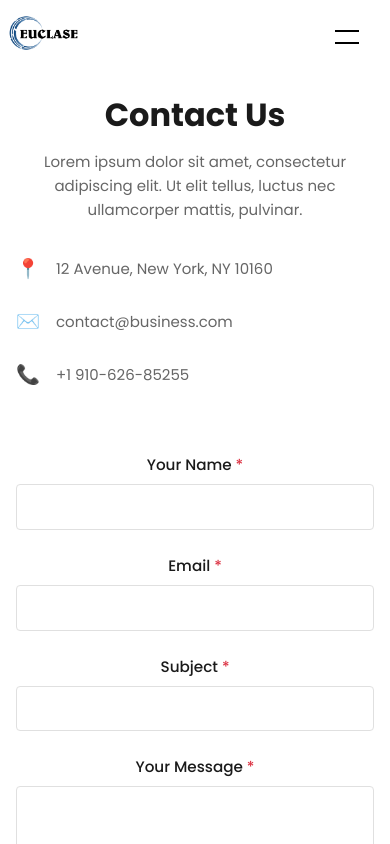
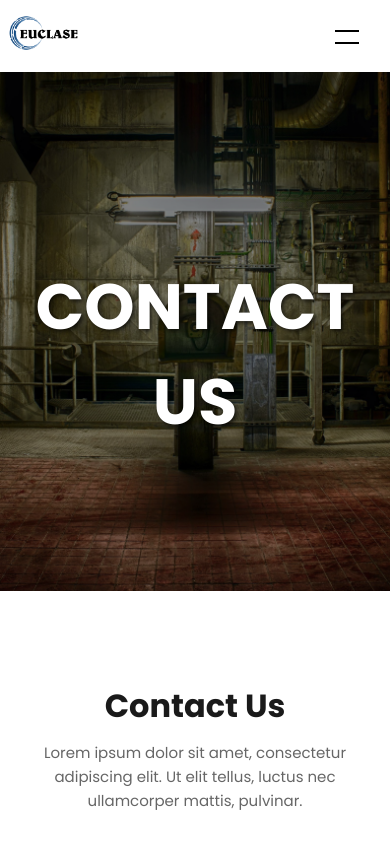
Before and after one commit to Syedsafwan24/Euclase, a React (Vite) app: page /contact in a window 390 px wide. Shown: the top 844 px of the page. Built offline with nearby package versions, Linux system fonts and the light colour scheme.

Commit message:
changed responsivness

```diff
--- a/components/Contact.jsx
+++ b/components/Contact.jsx
@@ -69,6 +69,9 @@ const Contact = () => {
 	return (
 		<>
 			{/* <Header /> */}
+			<div className='contact-header'>
+				<div className='contact-header-text'>CONTACT US</div>
+			</div>
 			<div className='contact-container'>
 				<div className='contact-left'>
 					<h1 className='contact-title'>Contact Us</h1>
--- a/components/contact.css
+++ b/components/contact.css
@@ -1,3 +1,34 @@
+.contact-header {
+	position: relative;
+	width: 100%;
+	height: 70vh; /* Adjust height as needed */
+	background: url('./bgcontact.jpg') no-repeat center center/cover;
+}
+
+.contact-header::before {
+	content: '';
+	position: absolute;
+	top: 0;
+	left: 0;
+	width: 100%;
+	height: 100%;
+	background-color: rgba(0, 0, 0, 0.5); /* Black overlay with 50% opacity */
+}
+
+.contact-header-text {
+	position: absolute;
+	top: 60%;
+	left: 50%;
+	transform: translate(-50%, -50%);
+	color: white;
+	font-size: 4rem; /* Adjust size as needed */
+	font-weight: bold;
+	text-shadow: 2px 2px 4px rgba(0, 0, 0, 0.7);
+	text-align: center;
+	z-index: 1; /* Ensure text is above the overlay */
+	font-family: 'poppins';
+}
+
 .contact-container {
 	display: flex;
 	flex-direction: row; /* Default layout */
--- a/section/about/About.jsx
+++ b/section/about/About.jsx
@@ -7,7 +7,7 @@ function About() {
 	return (
 		<>
 			<div className='about-header'>
-				<div className='about-header-text'>ABOUT</div>
+				<div className='about-header-text'>ABOUT US</div>
 			</div>
 			<div className='about-container'>
 				<div className='about-content-wrapper'>
--- a/src/style.css
+++ b/src/style.css
@@ -1,4 +1,4 @@
-@import url('https://fonts.googleapis.com/css2?family=Poppins:ital,wght@0,100;0,200;0,300;0,400;0,500;0,600;0,700;0,800;0,900;1,100;1,200;1,300;1,400;1,500;1,600;1,700;1,800;1,900&display=swap');
+@import url('https://fonts.googleapis.com/css2?family=Poppins:ital,wght@0,100;0,200;0,300;0,400;0,500;0,600;0,700;0,800;0,900&display=swap');
 @import url('https://fonts.googleapis.com/css2?family=League+Gothic&display=swap');
 
 :root {
@@ -11,7 +11,7 @@ body {
 	background-color: #ffffff;
 	color: #000;
 	font-size: 15px;
-	font-family: Poppins;
+	font-family: Poppins, sans-serif;
 	overflow-x: hidden; /* Prevent horizontal scroll */
 	& * {
 		box-sizing: border-box;
@@ -53,6 +53,7 @@ body {
 					left: 50px;
 					border-radius: 50%;
 					filter: blur(50px);
+					display: none; /* Remove black shadow for all screen sizes */
 				}
 			}
 			& .content {
@@ -148,8 +149,6 @@ body {
 		pointer-events: none;
 		z-index: 100;
 		& button {
-			z-index: -1;
-			top: 60%;
 			width: 50px;
 			height: 50px;
 			border-radius: 50%;
@@ -262,10 +261,12 @@ body {
 	}
 }
 
+/* Media Queries for Responsiveness */
 @media screen and (max-width: 1023px) and (min-width: 768px) {
 	:root {
 		--w-column: 140px;
 	}
+
 	.carousel {
 		.list {
 			.item {
@@ -281,6 +282,22 @@ body {
 	:root {
 		--w-column: 80px;
 	}
+
+	/* Increase specificity for the h2 font size */
+	.carousel .list .item .content h2 {
+		font-size: 60px !important; /* Further reduced h2 size for smaller screens */
+	}
+	.carousel .list .item .content .description {
+		font-size: 13px !important; /* Further reduced h2 size for smaller screens */
+		position: relative;
+		top: 60px;
+		text-align: justify;
+	}
+
+	/* img {
+		position: relative;
+		top: -20px;
+	} */
 	.carousel {
 		.list {
 			.item {
@@ -289,5 +306,15 @@ body {
 				}
 			}
 		}
+
+		.arrows button {
+			width: 35px; /* Reduced arrow size */
+			height: 35px; /* Adjusted for better fit */
+		}
+		.arrows button:first-child {
+			transform: translateX(
+				-5px
+			); /* Move the left arrow closer to the screen */
+		}
 	}
 }
```
Also changed, not shown: components/bgcontact.jpg (added), section/about/bg.jpg.
